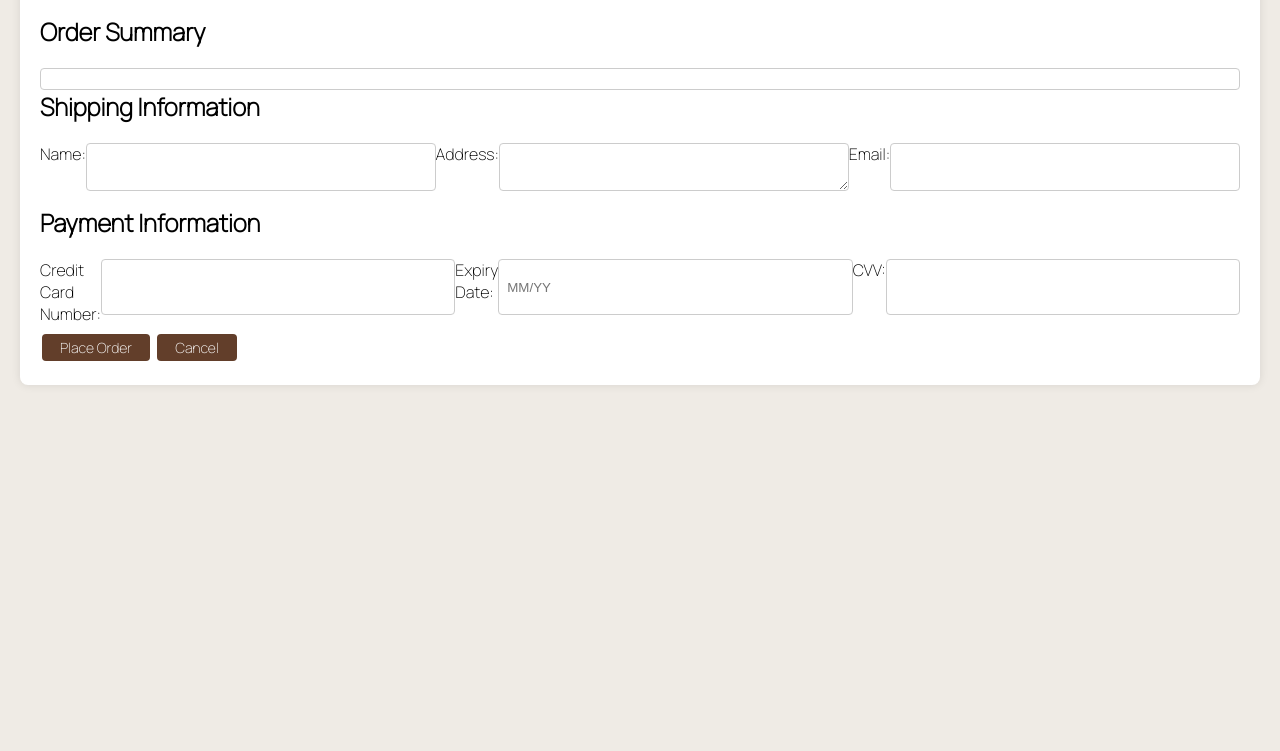
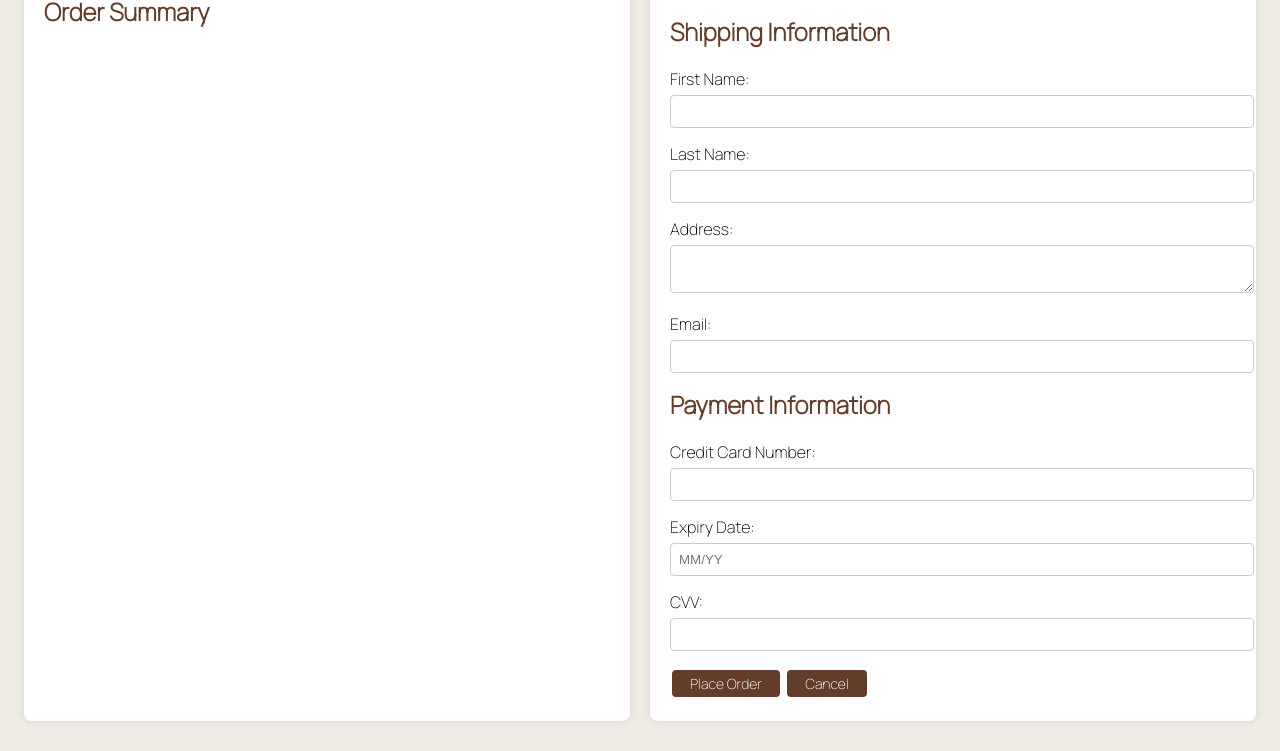
Before and after one commit to Phasert/Quantum, a website: page web/public/checkout.html in a window 1280 px wide. Shown: the part 172-923 px from the top of the page. Before the commit the page ends 800 px from the top, so only its background shows below. Drawn offline with nearby package versions, Linux system fonts and the light colour scheme; a web font is replaced by a local one.

Commit message:
checkout

```diff
--- a/web/public/checkout.css
+++ b/web/public/checkout.css
@@ -79,16 +79,18 @@ header {
   }
 
 .container {
-    max-width: 1200px;
-    margin: 50px auto;
+    max-width: 900px;
+    margin: 30px auto;
     padding: 20px;
     background-color: #fff;
     border-radius: 8px;
     box-shadow: 0 0 10px rgba(0, 0, 0, 0.1);
+    width: calc(45% - 10px); /* Adjust width as needed */
 }
 
 h1, h2 {
     margin-top: 0;
+    color: #623E2A;
 }
 
 h1{
@@ -132,16 +134,17 @@ button:hover {
     background-color: #451F0F;
 }
 
-.checkout-display{
-  display: flex;
+.flex-container {
+    display: flex;
+    justify-content: space-between; /* Adjust alignment as needed */
 }
 
-.order-summary {
-    border: 1px solid #ccc;
-    padding: 10px;
-    border-radius: 4px;
+
+
+.order-summary-container {
+    margin-right: 10px; /* Adjust margin as needed */
 }
 
-.order-summary p {
-    margin: 5px 0;
+.checkout-container {
+    margin-left: 10px; /* Adjust margin as needed */
 }
--- a/web/public/checkout.html
+++ b/web/public/checkout.html
@@ -44,19 +44,25 @@
             </div>
         </header>
 
-    <div class="container">
         <h1>Checkout</h1>
-        <form action="#">
-            <div>
-                <h2>Order Summary</h2>
-                <div class="order-summary">
-
+        <div class="flex-container">
+            <div class="container order-summary-container">
+                <div>
+                    <h2>Order Summary</h2>
+                    <div class="order-summary">
+                        <!-- Your order summary content here -->
+                    </div>
                 </div>
-                </div>
+            </div>
+            <div class="container checkout-container">
+            <form action="#">
             <h2>Shipping Information</h2>
             <div class="checkout-display">
-            <label for="name">Name:</label>
-            <input type="text" id="name" name="name" required>
+            <label for="name"> First Name:</label>
+            <input type="text" id="fname" name="fname" required>
+
+            <label for="name"> Last Name:</label>
+            <input type="text" id="lname" name="lname" required>
 
             <label for="address">Address:</label>
             <textarea id="address" name="address" required></textarea>
```
